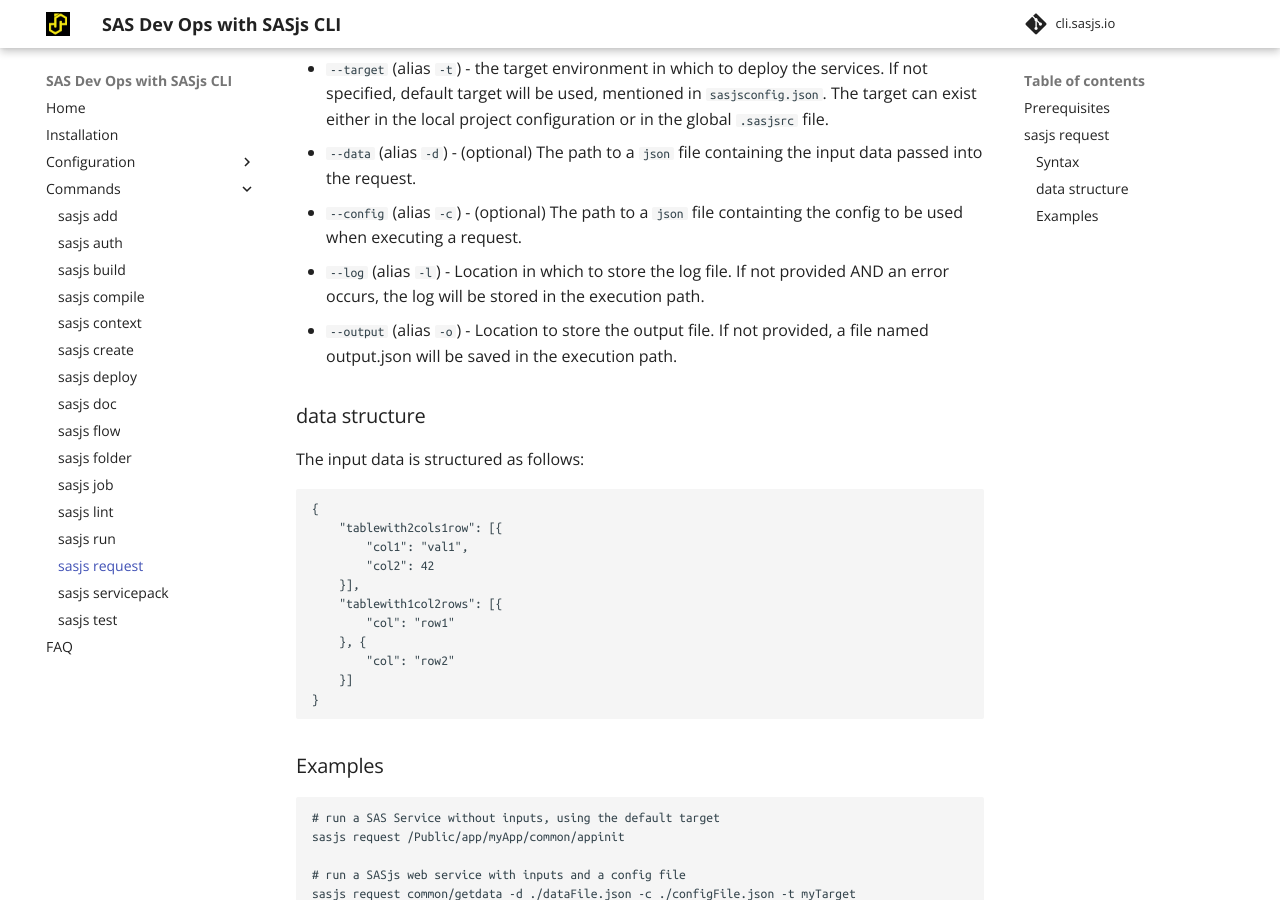
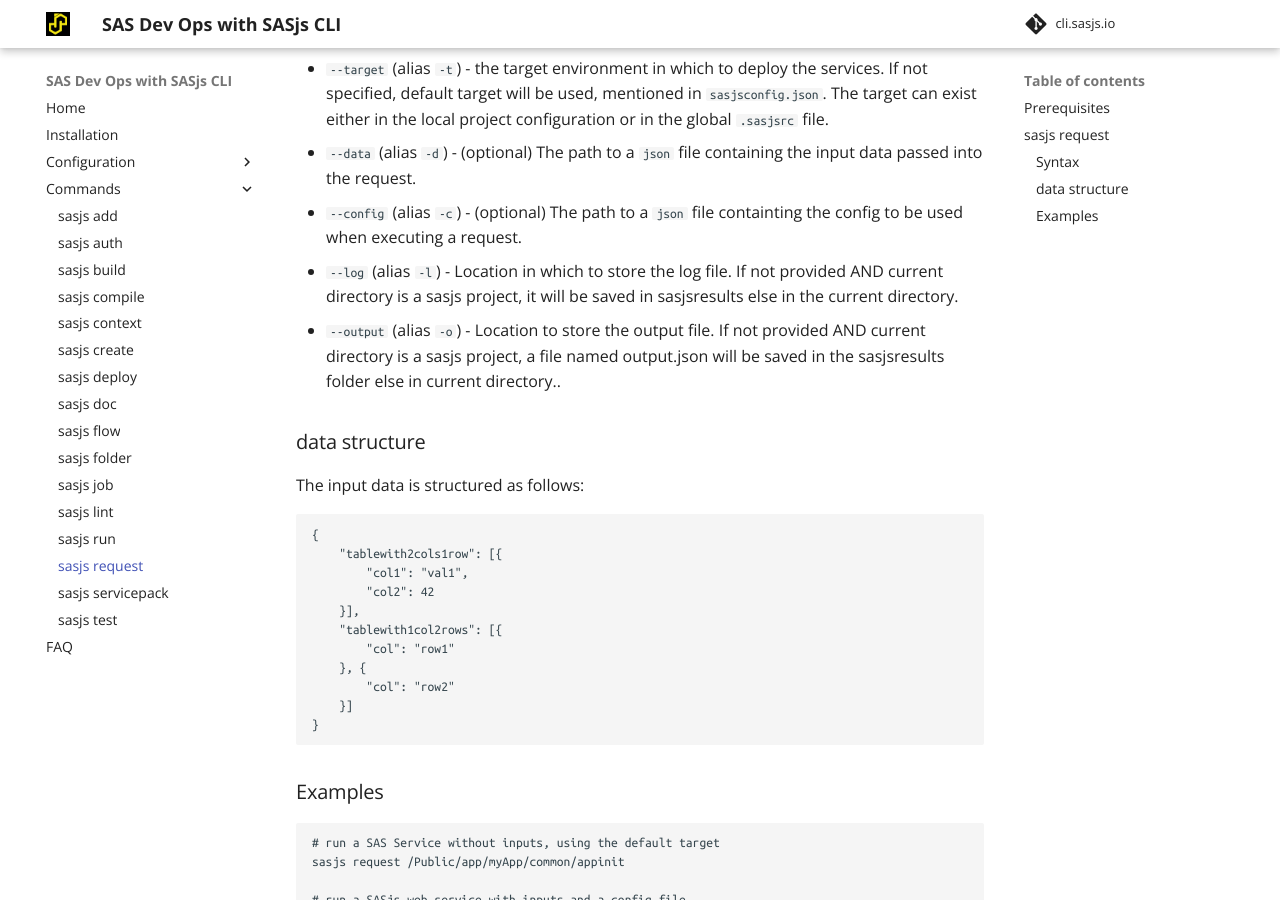
Before and after one commit to sasjs/cli.sasjs.io, an MkDocs documentation site: the page built from docs/request.md, in a window 1280 px wide and 900 px high, scrolled down 904 px. Built offline with MkDocs 1.6.1 and Material for MkDocs 9.7.7, drawn with Linux system fonts in a browser that asks for light colours.

Commit message:
fix: update docs for sasjs request

```diff
--- a/docs/request.md
+++ b/docs/request.md
@@ -32,8 +32,8 @@
 - `--target` (alias `-t`) - the target environment in which to deploy the services. If not specified, default target will be used, mentioned in `sasjsconfig.json`. The target can exist either in the local project configuration or in the global `.sasjsrc` file.
 - `--data` (alias `-d`) - (optional) The path to a `json` file containing the input data passed into the request.
 - `--config` (alias `-c`) - (optional) The path to a `json` file containting the config to be used when executing a request.
-- `--log` (alias `-l`) - Location in which to store the log file. If not provided AND an error occurs, the log will be stored in the execution path.
-- `--output` (alias `-o`) - Location to store the output file. If not provided, a file named output.json will be saved in the execution path.
+- `--log` (alias `-l`) - Location in which to store the log file. If not provided AND current directory is a sasjs project, it will be saved in sasjsresults else in the current directory.
+- `--output` (alias `-o`) - Location to store the output file. If not provided AND current directory is a sasjs project, a file named output.json will be saved in the sasjsresults folder else in current directory..
 
 ### data structure
 
```
